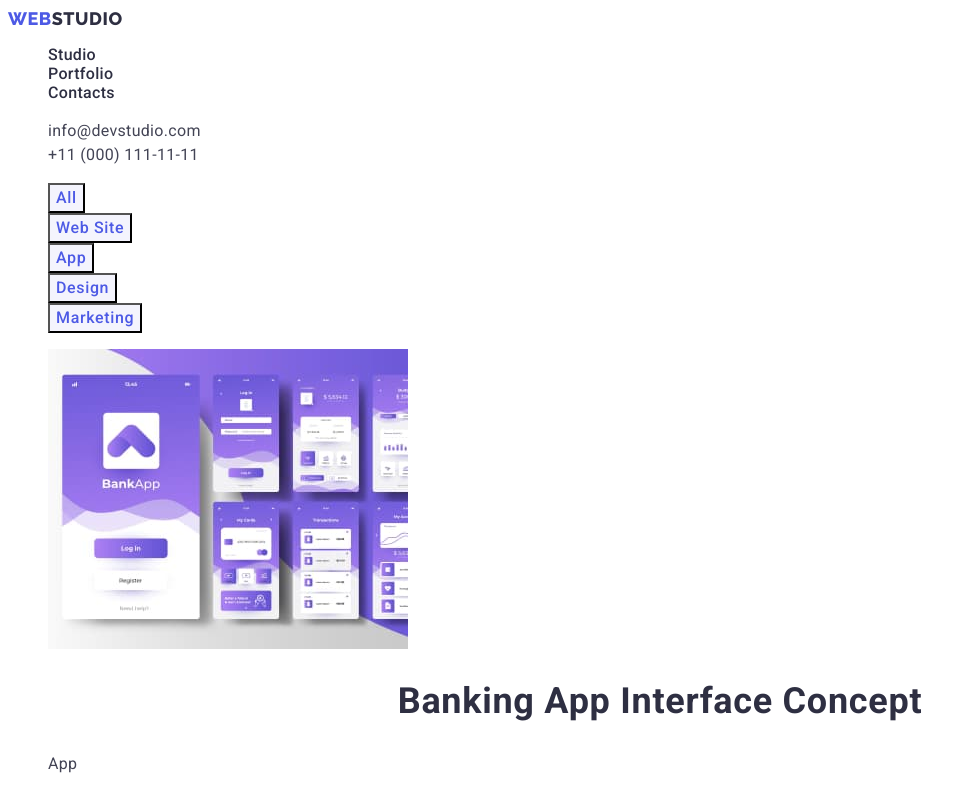
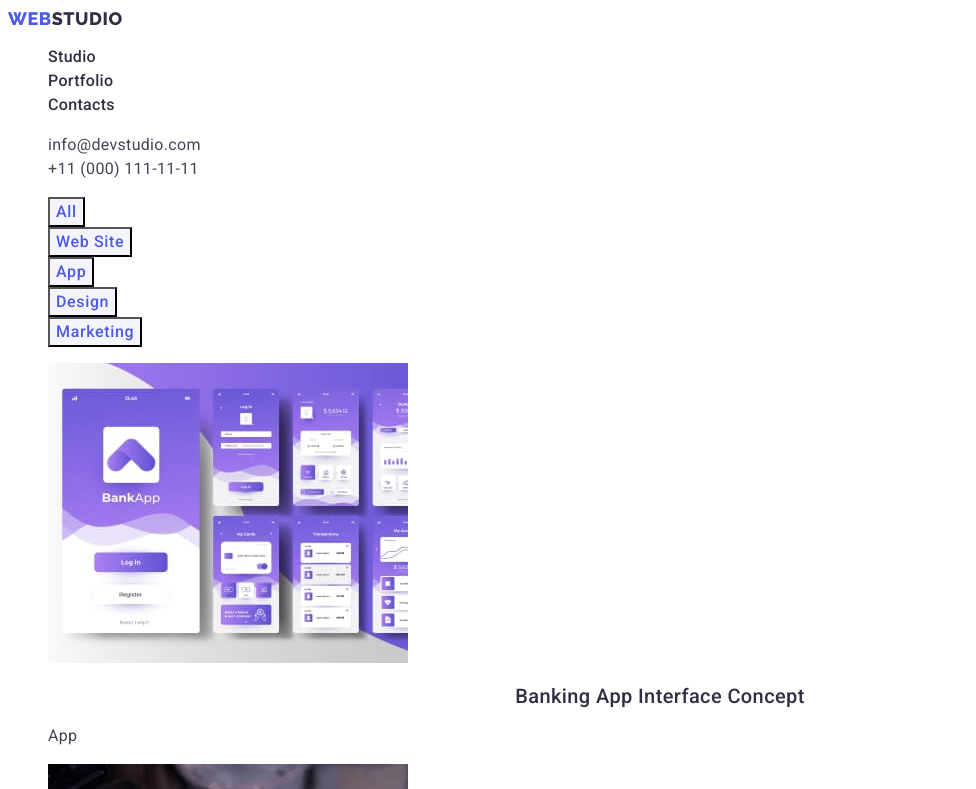
Before and after one commit to plnskh/goit-markup-hw-02, a plain HTML site: page portfolio.html in a window 1280 px wide. Shown: the top 789 px of the page, without its empty margins (0-976 px from the left). Drawn offline with Linux system fonts and the light colour scheme.

Commit message:
upd to styles.css

```diff
--- a/css/styles.css
+++ b/css/styles.css
@@ -51,7 +51,7 @@ body {
     font-style: 20px;
     font-weight: 500;
     font-size: 16px;
-    line-height: 1.2;
+    line-height: 1.5;
     letter-spacing: var(--standart-letter-spacing);
 }
 
@@ -123,7 +123,6 @@ body {
 .top-button:focus {
     color: #ffffff;
     background: var(--ocean-color);
-    color: #404bbf
 }
 
 .features-name,
@@ -146,17 +145,25 @@ body {
 }
 
 .services-list,
-.team-list,
-.service-name {
+.team-list {
     font-weight: 700;
     font-size: 36px;
     line-height: 1.11;
     color: var(--navy-color);
     text-align: center;
     text-transform: capitalize;
+    letter-spacing: 0.02em;
+}
+
+.service-name {
+    font-weight: 500;
+    font-size: 20px;
+    line-height: 1.2;
+    color: var(--navy-color);
+    text-align: center;
+    text-transform: capitalize;
     letter-spacing: 0.02em
 }
-
 .team {
     background: var(--cloud-color);
 }
```
